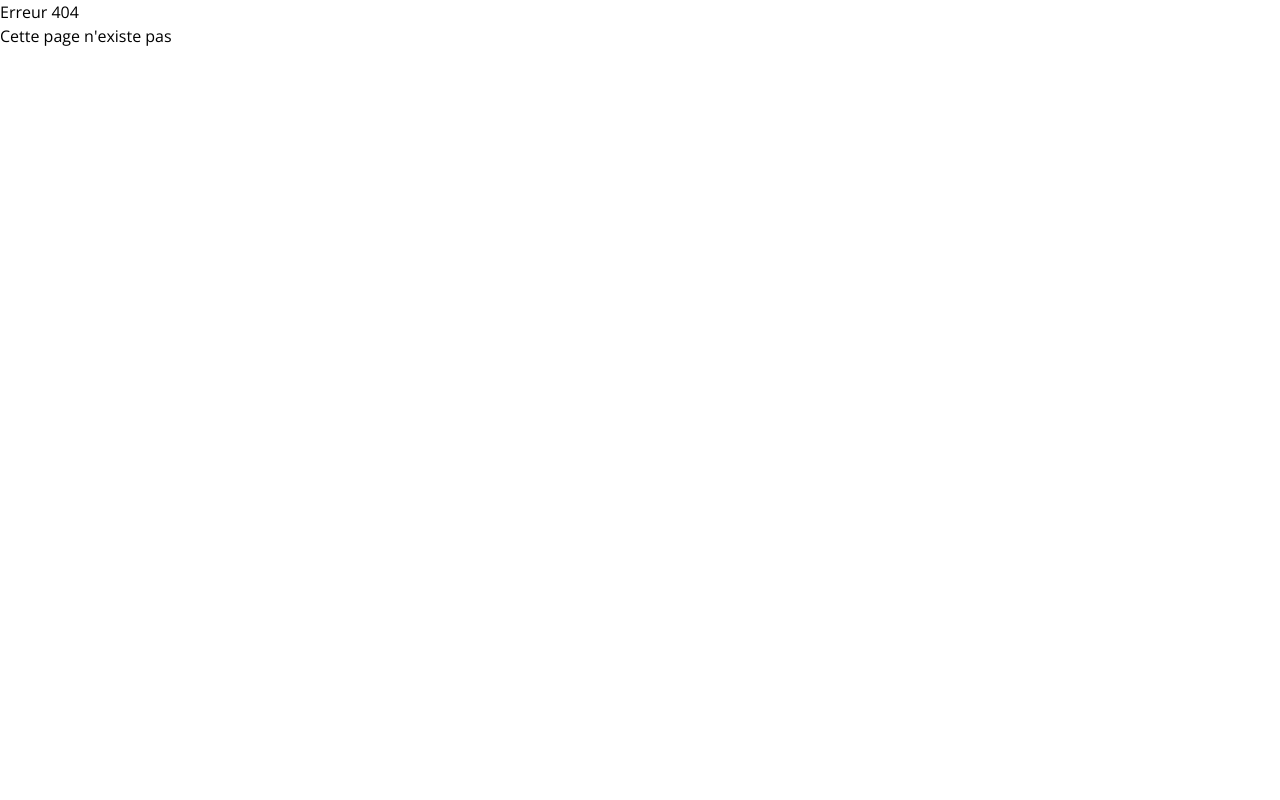
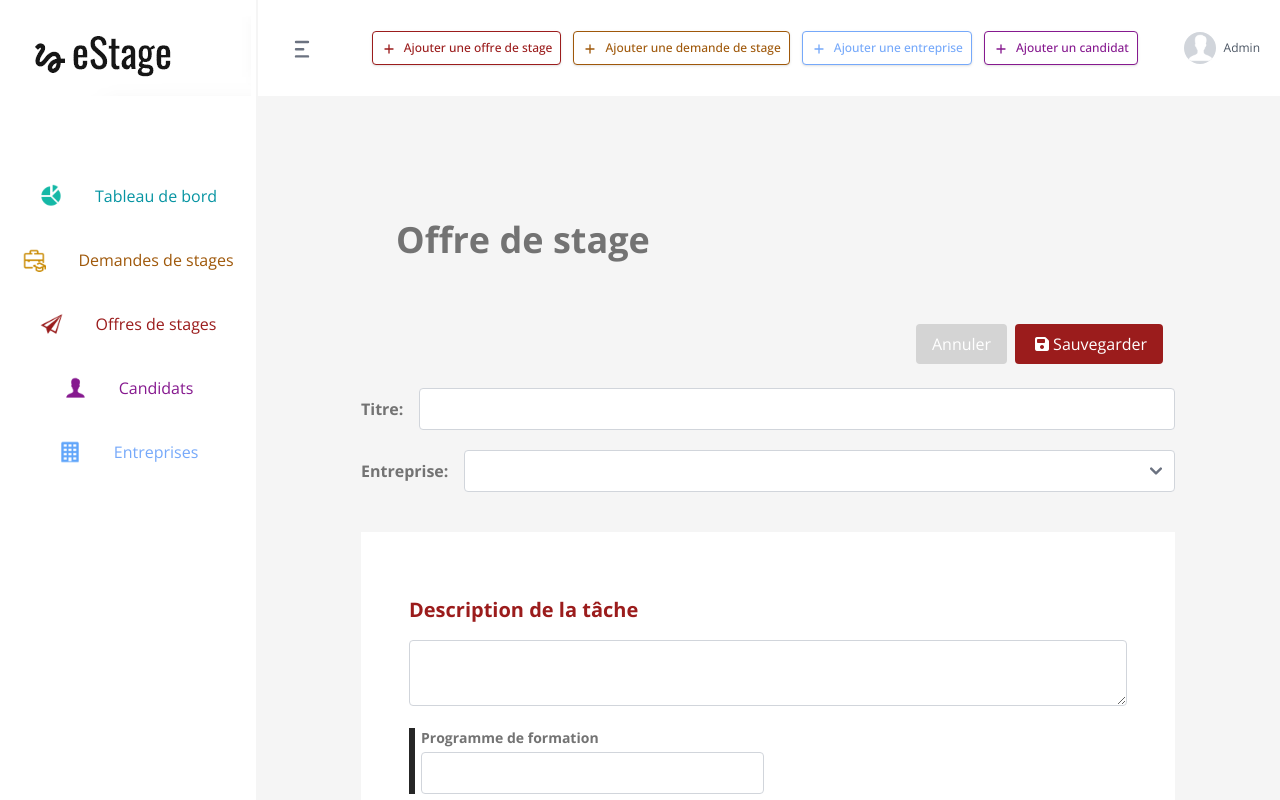
Before and after one commit to KarenPoulin/projet-synthese, a Vue app: page /app/formulairedo/1 in a window 1280 px wide. Before the commit this address had no page. Shown: the top 800 px of the page. Built offline with nearby package versions, Linux system fonts and the light colour scheme.

Commit message:
Corriger  le problème de routes du le formulaireDO qui nous redirigeait seulement vers les offres dans les listes et le menu d'action.

```diff
--- a/src/components/menuActions.vue
+++ b/src/components/menuActions.vue
@@ -14,10 +14,10 @@
         </svg>
       </div>
 
+
+      <nav class="flex flex-col md:flex-row space-y-4 md:space-y-0 md:space-x-3 mb-4 md:mb-0">
         <!-- Bouton "Ajouter une offre de stage" -->
-      <nav class="flex flex-col md:flex-row space-y-4 md:space-y-0 md:space-x-3 mb-4 md:mb-0">
-        <RouterLink to="/app/formulaireoffre">
-          <button
+        <button @click="goToFormDO('offer')"
           class="ripple inline-block rounded border border-red-800 bg-white px-2 py-1 text-center text-xs font-medium leading-6 text-red-800 shadow transition hover:bg-red-50 hover:shadow-lg focus:outline-none">
           <svg class="mr-1 inline-block h-4 w-4" fill="none" viewBox="0 0 24 24" stroke="currentColor">
             <path stroke-linecap="round" stroke-linejoin="round" stroke-width="2" d="M12 6v6m0 0v6m0-6h6m-6 0H6">
@@ -25,11 +25,10 @@
           </svg>
           Ajouter une offre de stage
         </button>
-        </RouterLink>
+
 
         <!-- Bouton "Ajouter une demande de stage" -->
-        <RouterLink to="/app/formulairedemande">
-          <button
+        <button @click="goToFormDO('request')"
           class="ripple inline-block rounded border border-yellow-600 bg-white px-2 py-1 text-center text-xs font-medium leading-6 text-yellow-600 shadow transition hover:bg-yellow-50 hover:shadow-lg focus:outline-none">
           <svg class="mr-1 inline-block h-4 w-4" fill="none" viewBox="0 0 24 24" stroke="currentColor">
             <path stroke-linecap="round" stroke-linejoin="round" stroke-width="2" d="M12 6v6m0 0v6m0-6h6m-6 0H6">
@@ -37,7 +36,7 @@
           </svg>
           Ajouter une demande de stage
         </button>
-        </RouterLink>
+
 
         <!-- Bouton "Ajouter une entreprise" -->
         <button
@@ -77,7 +76,15 @@
 
 <script setup>
 import { RouterLink } from 'vue-router'
-import { useAdminStore} from '@/stores/admin';
+import { useRouter } from 'vue-router'
+import { useAdminStore } from '@/stores/admin';
 
 const adminStore = useAdminStore();
+
+// Fonction pour émettre les routes dynamiques vers le formulaireDO selon si c'est une offre ou un demande
+const router = useRouter();
+const goToFormDO = type => {
+  router.push({ name: 'formulairedo', params: { type } })
+}
+
 </script>
--- a/src/router/index.js
+++ b/src/router/index.js
@@ -62,14 +62,10 @@ const router = createRouter({
           component: FormulaireEntreprise
         },
         {
-          path:'formulairedemande',
-          name:'formulairedemande',
-          component: FormulaireDO
-        },
-        {
-          path:'formulaireoffre',
-          name:'formulaireoffre',
-          component: FormulaireDO
+          path: 'formulairedo/:type',
+          name: 'formulairedo',
+          component: FormulaireDO,
+          props: route => ({ isRequest: route.params.type === 'request' })
         },
         {
           path:'pagedetaildemandedestage/:id',
--- a/src/views/DemandesDeStages.vue
+++ b/src/views/DemandesDeStages.vue
@@ -1,9 +1,9 @@
 <template>
   <h1>Demande de stage</h1>
   <div class="flex">
-    <RouterLink class="my-3  bg-teal-500 text-white px-4 py-2  rounded hover:bg-teal-600" to="/app/formulairedemande">
+    <button class="my-3  bg-teal-500 text-white px-4 py-2  rounded hover:bg-teal-600" @click="goToFormDO('request')">
       Ajouter une demande
-    </RouterLink>
+    </button>
   </div>
 
   <RouterLink to="/app/formulaireDo"
@@ -17,4 +17,11 @@
 </template>
 
 <script setup>
+import { useRouter } from 'vue-router'
+
+// Fonction pour émettre les routes dynamiques vers le formulaireDO pour une demande
+const router = useRouter()
+const goToFormDO = type => {
+  router.push({ name: 'formulairedo', params: { type } })
+}
 </script>
--- a/src/views/FormulaireDO.vue
+++ b/src/views/FormulaireDO.vue
@@ -1,7 +1,7 @@
 <template>
   <div class="bg-neutral-100 w-full mx-auto">
     <!-------------------- Entête -------------------->
-     <h1 class="text-4xl font-bold text-neutral-500 m-10 p-5">{{ isRequest ? 'Ajouter une demande de stage' : 'Offre de stage' }}</h1>
+    <h1 class="text-4xl font-bold text-neutral-500 m-10 p-5">{{ isRequest ? 'Ajouter une demande de stage' : 'Offre de stage' }}</h1>
 
 
 
@@ -53,13 +53,13 @@
 
       <div class="bg-white p-10 mt-10">
         <div v-if="isRequest" class="m-2">
-          <label for="nomComplet" class="text-sm font-bold text-neutral-500  block">Nom et prénom</label>
-          <input id="title" v-model="formFieldsLinkedWithApi.nomComplet"
-            @input="validateInput(formFieldsLinkedWithApi.nomComplet, 'nomComplet')" type="text"
+          <label for="fullName" class="text-sm font-bold text-neutral-500  block">Nom et prénom</label>
+          <input id="title" v-model="formFieldsLinkedWithApi.fullName"
+            @input="validateInput(formFieldsLinkedWithApi.fullName, 'fullName')" type="text"
             class="border border-gray-300 w-full rounded focus:bg-white"
             :class="{ 'hover:bg-teal-100': isRequest, 'hover:bg-red-100': !isRequest }">
-          <span v-if="fieldsToValidate.nomComplet !== ''" class="p-2 text-xs font-semibold text-red-700">{{
-              fieldsToValidate.nomComplet
+          <span v-if="fieldsToValidate.fullName !== ''" class="p-2 text-xs font-semibold text-red-700">{{
+              fieldsToValidate.fullName
             }}</span>
         </div>
 
@@ -317,21 +317,13 @@
 </template>
 
 <script setup>
-import { reactive, ref, onMounted, watch} from 'vue';
-import { useRouter } from 'vue-router';
+import { reactive, ref, onMounted, watch } from 'vue';
+import { defineProps } from 'vue';
 
-// Function pour créer les routes vers le formulaireDO à partir de la navigation et des listes demandes et offres
-onMounted(() => {
-  watch(() => router.currentRoute.value.path, (newPath) => {
-    if(newPath.includes('formulairedemande')){
-      isRequest.value = true;
-    } else if(newPath.includes('formulaireoffre')){
-      isRequest.value = false;
-    }
-  });
-})
 
-const router = useRouter();
+
+// Props pour utiliser dans les routes vers le formulaire selon si c'est une demande ou un offre
+const props = defineProps(['isRequest'])
 
 
 
@@ -339,16 +331,13 @@ const router = useRouter();
 let isAdding = ref(true);
 
 
-// Variable pour déterminer si c'est une demande ou une offre
-let isRequest = ref(true);
-
 
 // Création des variables requises pour la validation du formulaire
 const formFieldsLinkedWithApi = reactive({
   title: '',
   enterprise: '',
   taskDescription: '',
-  nomComplet: '',
+  fullName: '',
   description: '',
   programme: '',
   requiredSkills: '',
@@ -362,7 +351,8 @@ const formFieldsLinkedWithApi = reactive({
   weeklyWorkHours: '',
   endDate: '',
   paid: '',
-  additionalInformation: ''
+  additionalInformation: '',
+  isActive: 'true'
 });
 
 const errorMessage = reactive({
@@ -383,7 +373,7 @@ const fieldsToValidate = reactive({
   title: '',
   enterprise: '',
   taskDescription: '',
-  nomComplet: '',
+  fullName: '',
   description: '',
   programme: '',
   requiredSkills: '',
@@ -497,7 +487,7 @@ function validatePaid(value) {
 const submitForm = (e) => {
   e.preventDefault();
   fieldsToValidate.title = validateInput(formFieldsLinkedWithApi.title, 'title');
-  fieldsToValidate.nomComplet = validateInput(formFieldsLinkedWithApi.nomComplet, 'nomComplet');
+  fieldsToValidate.fullName = validateInput(formFieldsLinkedWithApi.fullName, 'fullName');
   fieldsToValidate.description = validateInput(formFieldsLinkedWithApi.description, 'description');
   fieldsToValidate.programme = validateInput(formFieldsLinkedWithApi.programme, 'programme');
   fieldsToValidate.etablissement = validateInput(formFieldsLinkedWithApi.etablissement, 'etablissement');
--- a/src/views/OffresDeStages.vue
+++ b/src/views/OffresDeStages.vue
@@ -1,14 +1,22 @@
 <template>
   <h1>Offres de stage</h1>
-  <dix class="flex">
-    <RouterLink class="my-3 bg-red-800 text-white px-4 py-2  rounded hover:bg-red-900" to="/app/formulaireoffre">Ajouter
-      une offre</RouterLink>
-  </dix>
+  <div class="flex">
+    <button class="my-3 bg-red-800 text-white px-4 py-2  rounded hover:bg-red-900" @click="goToFormDO('offer')">Ajouter
+      une offre</button>
+  </div>
+
+
 
 
 </template>
 
 <script setup>
-import { RouterLink } from 'vue-router'
+import { useRouter } from 'vue-router'
+
+// Fonction pour émettre les routes dynamiques vers le formulaireDO pour une offre
+const router = useRouter()
+const goToFormDO = type => {
+  router.push({ name: 'formulairedo', params: { type } })
+}
 
 </script>
```
Lines whose indentation alone changed are shown as unchanged.
